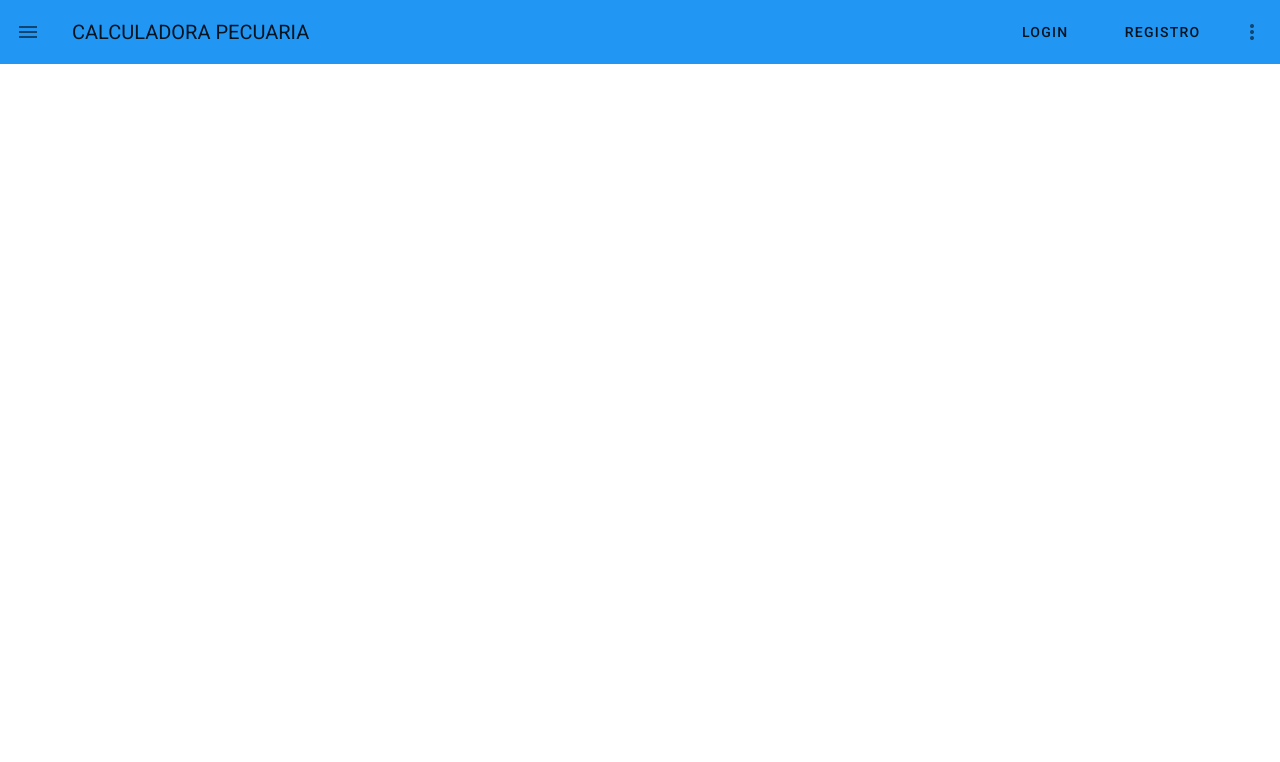
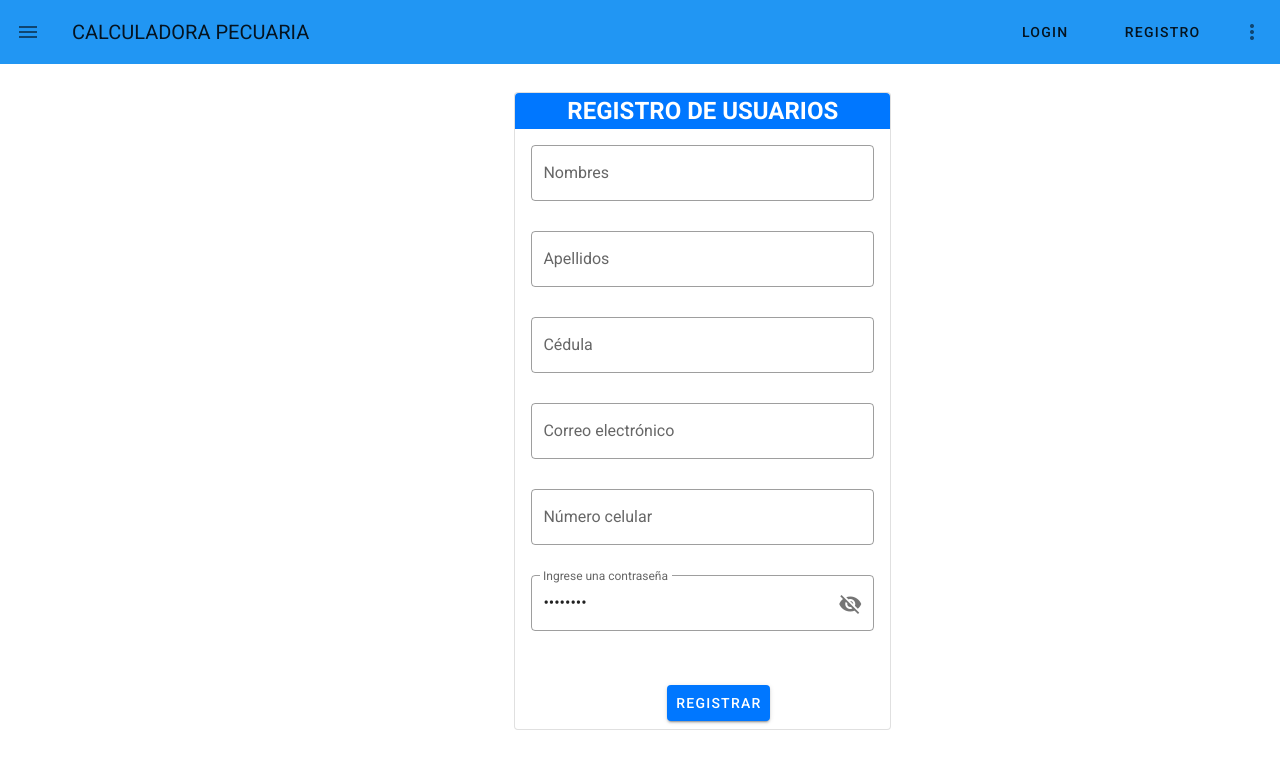
Before and after one commit to LuisaCarmona/CalculadoraP, a Vue app in the folder calculadorap/: page /sign-in in a window 1280 px wide. Shown: the top 762 px of the page. Built offline with nearby package versions, Linux system fonts and the light colour scheme.

Commit message:
init commit

```diff
--- a/calculadorap/src/components/NavBar.vue
+++ b/calculadorap/src/components/NavBar.vue
@@ -1,4 +1,5 @@
 <template>
+  <div>
     <v-app-bar
       absolute
       color="blue"
@@ -23,6 +24,7 @@
         <v-icon>mdi-dots-vertical</v-icon>
       </v-btn>
     </v-app-bar>
+  </div>
 </template>
 
 <script>
--- a/calculadorap/src/router/index.js
+++ b/calculadorap/src/router/index.js
@@ -16,17 +16,17 @@ const routes = [
   {
     path: '/login',
     name: 'Login',
-    component: Login
+    component: () => import('../views/Login.vue')
   },
   {
     path: '/sign-in',
     name: 'Registro',
-    component: Registro
+    component: () => import('../views/Registro.vue')
   },
   {
     path: '/dashboard',
     name: 'Dashboard',
-    component: Dashboard
+    component: () => import('../views/Dashboard.vue')
   },
 
 ]
--- a/calculadorap/src/views/Login.vue
+++ b/calculadorap/src/views/Login.vue
@@ -1,5 +1,7 @@
 <template>
-  <h1>login</h1>
+  <div>
+    <h1>PÁGINA DE LOGIN</h1>
+  </div>
 </template>
 
 <script>
--- a/calculadorap/src/views/Registro.vue
+++ b/calculadorap/src/views/Registro.vue
@@ -0,0 +1,59 @@
+<template>
+  <div id="login">
+    <v-card class="mx-auto" outlined>
+      <div id = "cabecera_registro">
+       <h2>REGISTRO DE USUARIOS</h2>
+      </div>
+      <v-card-text class="text--primary" >
+        <v-text-field label="Nombres" outlined></v-text-field>
+        <v-text-field label="Apellidos" outlined></v-text-field>
+        <v-text-field label="Cédula" outlined></v-text-field>
+        <v-text-field label="Correo electrónico" outlined></v-text-field>
+        <v-text-field label="Número celular" outlined></v-text-field>
+        <v-text-field
+            :append-icon="show1 ? 'mdi-eye' : 'mdi-eye-off'"
+            :type="show1 ? 'text' : 'password'"
+            v-model="password"
+            label="Ingrese una contraseña"
+            @click:append="show1 = !show1"
+            outlined
+          ></v-text-field>
+      </v-card-text>
+      <v-card-actions>
+        <v-btn id = "btn_registrar"> REGISTRAR </v-btn>
+      </v-card-actions>
+    </v-card>
+  </div>
+</template>
+
+<script>
+export default {
+  data: () => {
+    return{
+      show1: false,
+      password: 'Password'
+    }
+  }
+};
+</script>
+
+<style lang = "scss">
+#login {
+  width: 30%;
+  margin-left: 40%;
+}
+
+#cabecera_registro{
+  background:rgb(0, 119, 255);
+  height: 30%;
+  text-align: center;
+  color: white;
+}
+
+#btn_registrar{
+  margin-left: 40%;
+  background:rgb(0, 119, 255);
+  color: white;
+}
+
+</style>
```
Also changed, not shown: calculadorap/package.json (+2 -6 lines), calculadorap/.browserslistrc (added), 1 other file (tests, documents, lock files or other folders).
